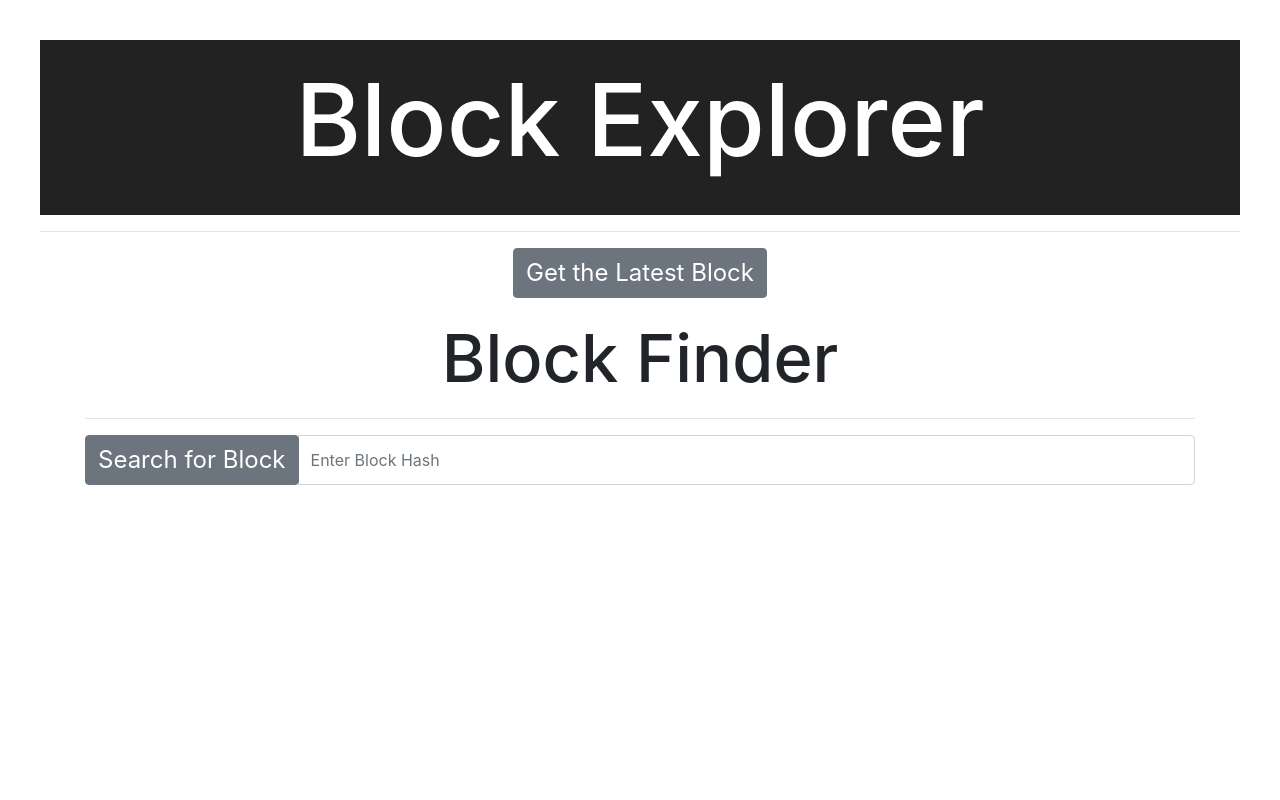
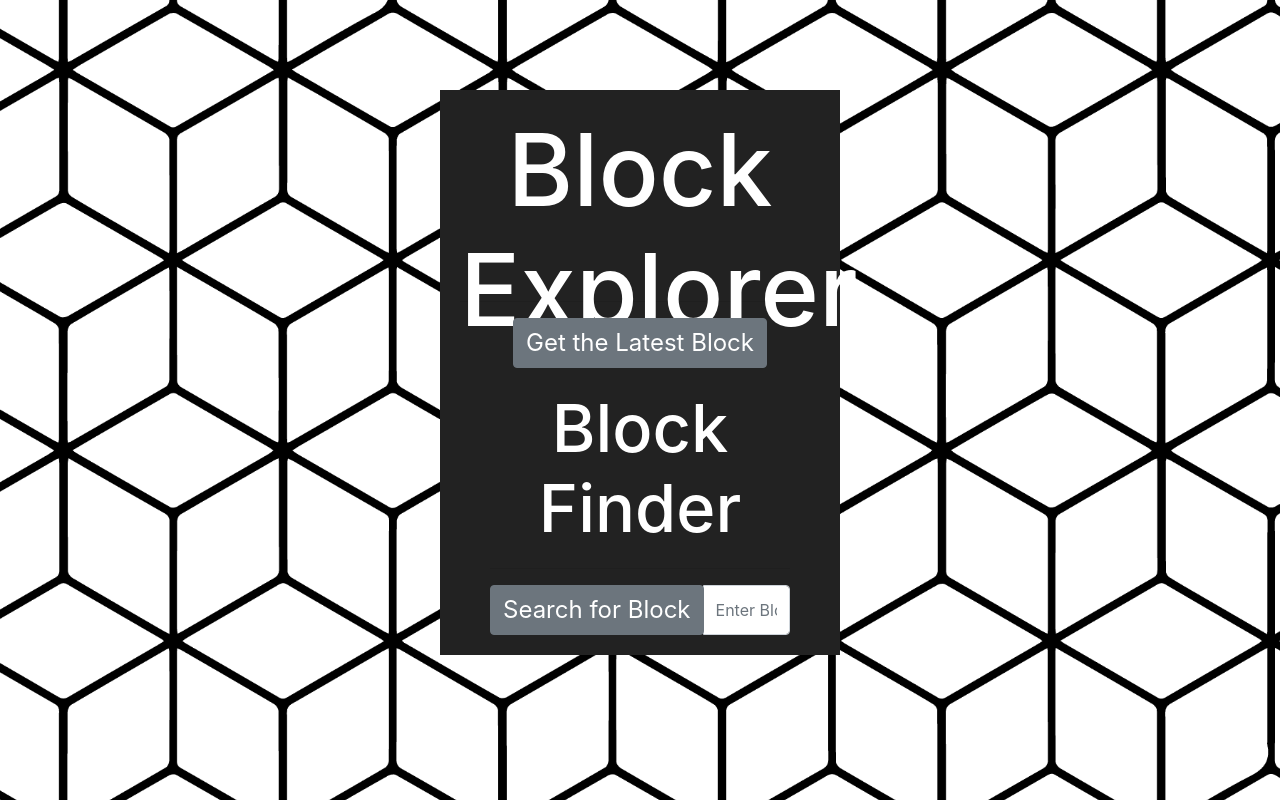
Before and after one commit to ScottWorks/Block-Explorer, a React (Create React App) app: page / in a window 1280 px wide. Built offline with nearby package versions, Linux system fonts and the light colour scheme; no server answers.

Commit message:
more styling added

```diff
--- a/src/App.css
+++ b/src/App.css
@@ -2,10 +2,17 @@ body {
   margin: auto;
   padding: 40px;
   font-family: sans-serif;
+  background-image: url('./images/geometric-tessellation.png');
+  background-size: cover;
+  /* background-position: center; */
 }
 
 .App {
   text-align: center;
+  background-color: #222;
+  padding: 20px;
+  margin: 50px 400px;
+  color: white;
 }
 
 .App-logo {
@@ -16,7 +23,7 @@ body {
 .header {
   background-color: #222;
   height: 175px;
-  padding: 20px;
+  /* padding: 20px; */
   color: white;
 }
 
@@ -57,3 +64,10 @@ tr {
   flex-direction: column;
   justify-content: center;
 }
+
+/* .container{
+  background-color: #222;
+  height: 175px;
+  padding: 20px;
+  color: white;
+} */
--- a/src/components/BlockHistory.js
+++ b/src/components/BlockHistory.js
@@ -19,6 +19,7 @@ class BlockHistory extends Component {
                 <th>Hash</th>
                 <th>Block Height</th>
                 <th>Age</th>
+                <th>Action</th>
               </tr>
             </thead>
             {blockHistory.map((elem) => (
--- a/src/components/Blocks.js
+++ b/src/components/Blocks.js
@@ -93,7 +93,7 @@ class Blocks extends Component {
       ) : null;
 
     return (
-      <div className="App">
+      <div className="container">
         <div className="container">
           <ButtonComp
             function={this.getLatestBlock}
```
Also changed, not shown: src/images/blocks.jpg (deleted), src/images/geometric-tessellation.png (added).
